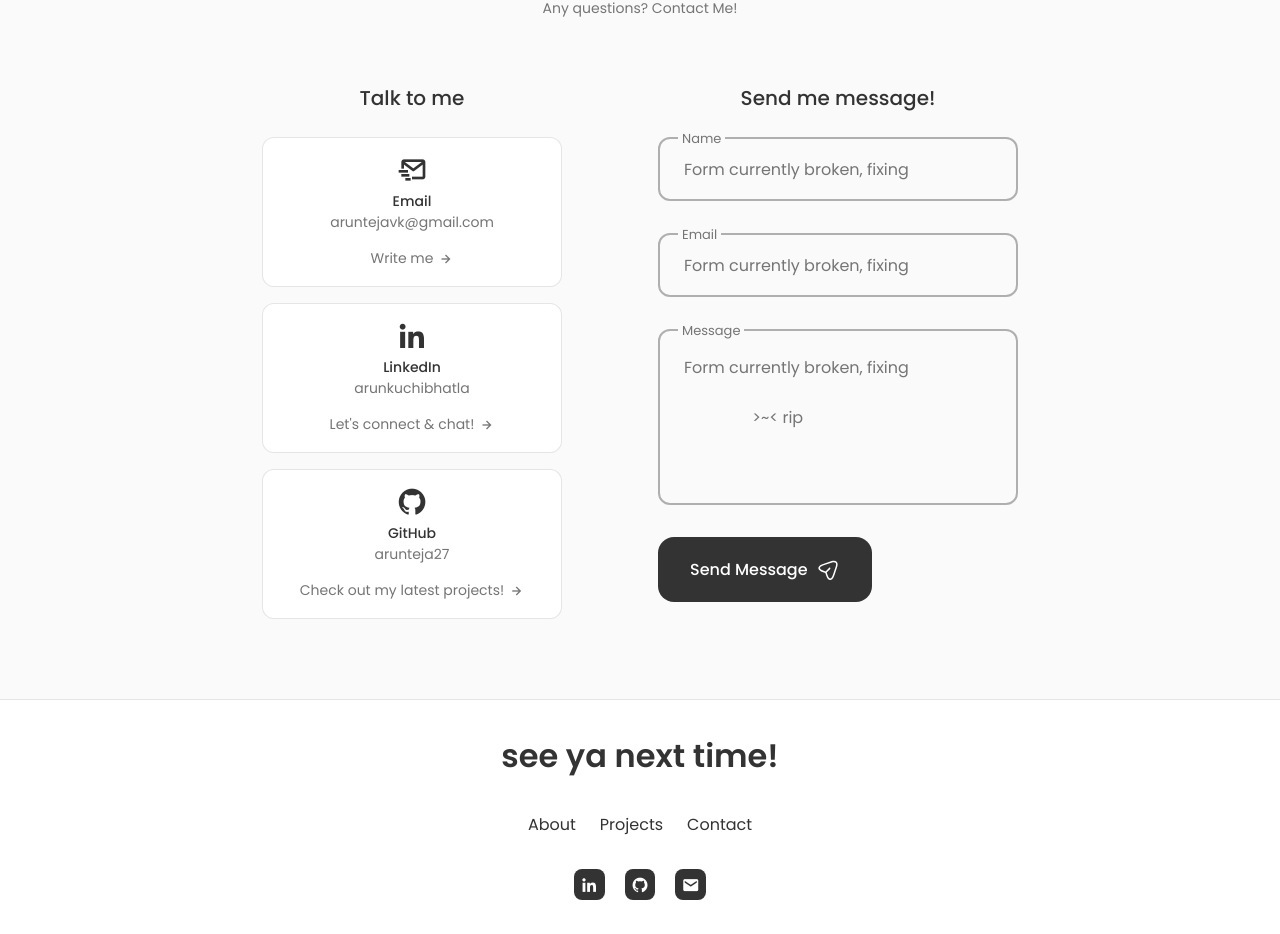
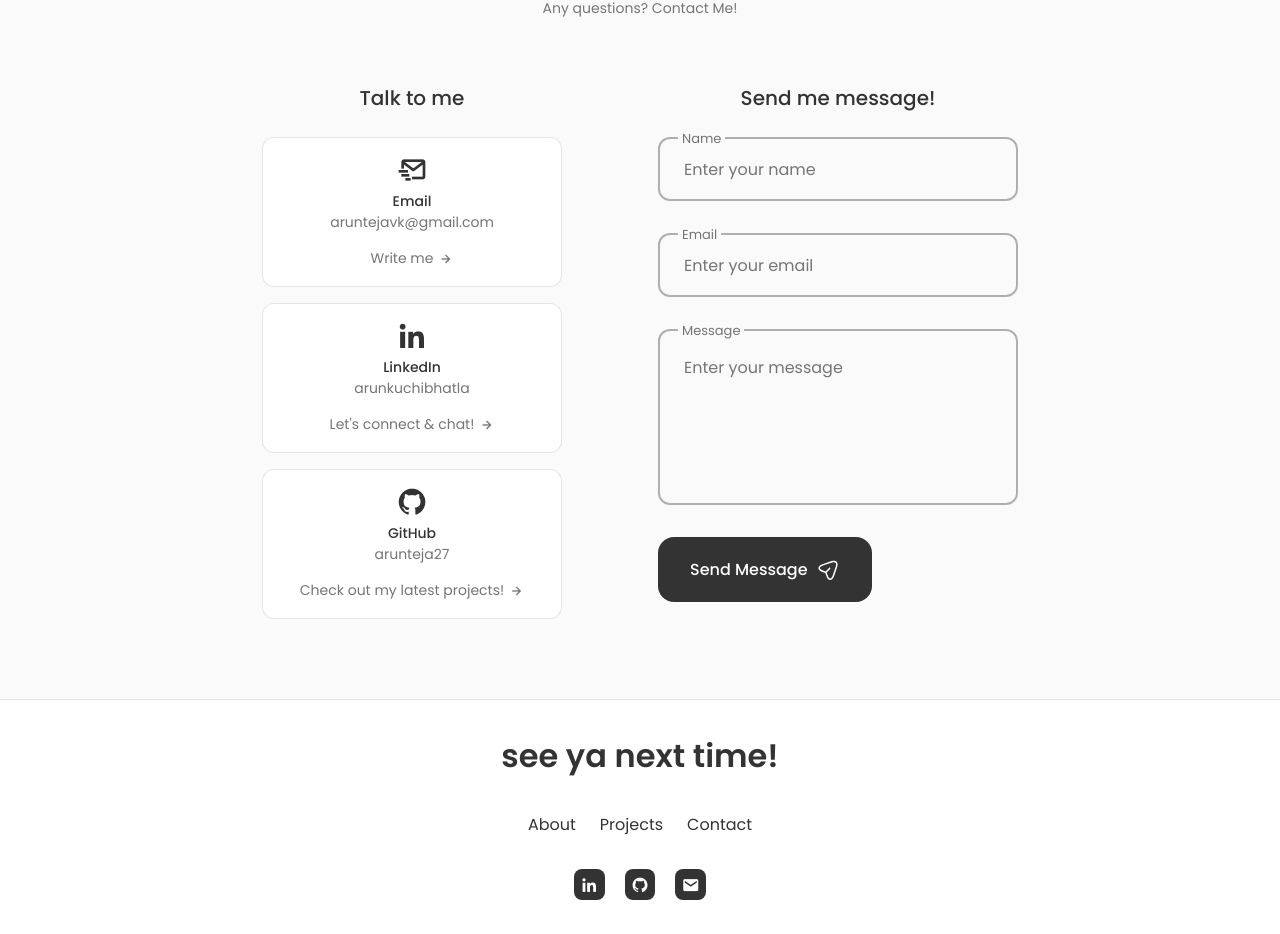
Before and after one commit to Arunteja27/arun-Website, a React (Vite) app: page / in a window 1280 px wide. Shown: the part 3835-4769 px from the top of the page. Built offline with nearby package versions, Linux system fonts and the light colour scheme.

Commit message:
yay fixed email form, plz email me 🥺

```diff
--- a/src/components/contact/Contact.jsx
+++ b/src/components/contact/Contact.jsx
@@ -10,11 +10,13 @@ const Contact = () => {
 
     emailjs
       .sendForm(
-        "service_x1hewh5",
-        "template_2ki8hlo",
+        "service_lkn7wn9",
+        "template_q2qhi47",
         form.current,
-        "vxDcl4UI2jbOQBn6f"
+        "nZyr5VytMUHGHjuBw"
       )
+      .then(() => alert("Message sent successfully!"))
+      .catch((error) => alert("Failed to send message: " + error.text));
       e.target.reset()
   };
 
@@ -101,9 +103,9 @@ const Contact = () => {
               <label className="contact__form-tag">Name</label>
               <input
                 type="text"
-                name="name"
+                name="from_name"
                 className="contact__form-input"
-                placeholder="Form currently broken, fixing"
+                placeholder="Enter your name"
               />
             </div>
 
@@ -111,22 +113,20 @@ const Contact = () => {
               <label className="contact__form-tag">Email</label>
               <input
                 type="email"
-                name="email"
+                name="from_email"
                 className="contact__form-input"
-                placeholder="Form currently broken, fixing"
+                placeholder="Enter your email"
               />
             </div>
 
             <div className="contact__form-div contact__form-area">
               <label className="contact__form-tag">Message</label>
               <textarea
-                name="project"
+                name="message"
                 cols="30"
                 rows="10"
                 className="contact__form-input"
-                placeholder="Form currently broken, fixing
-
-                >~< rip"
+                placeholder="Enter your message"
               ></textarea>
             </div>
 
```
